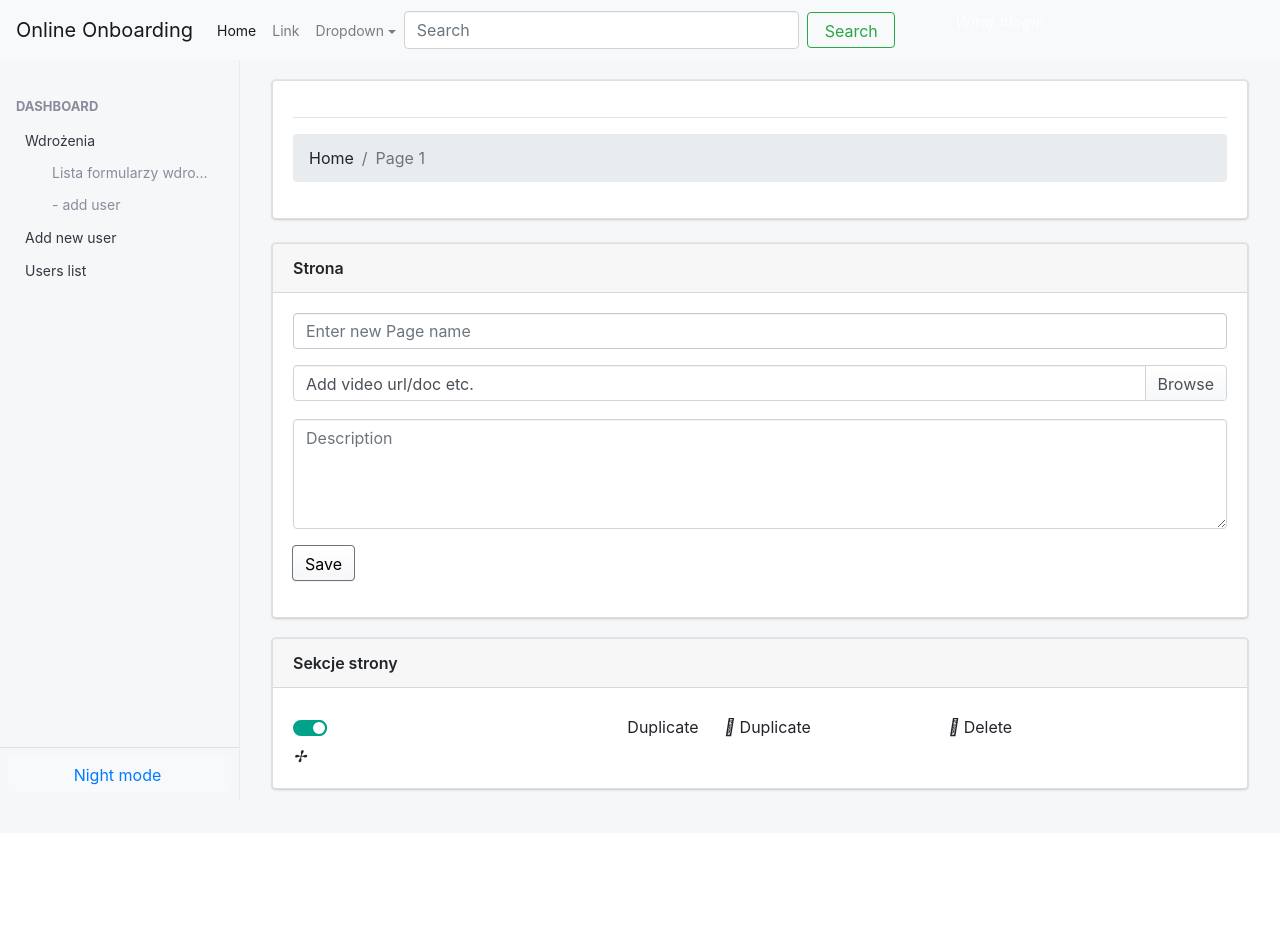
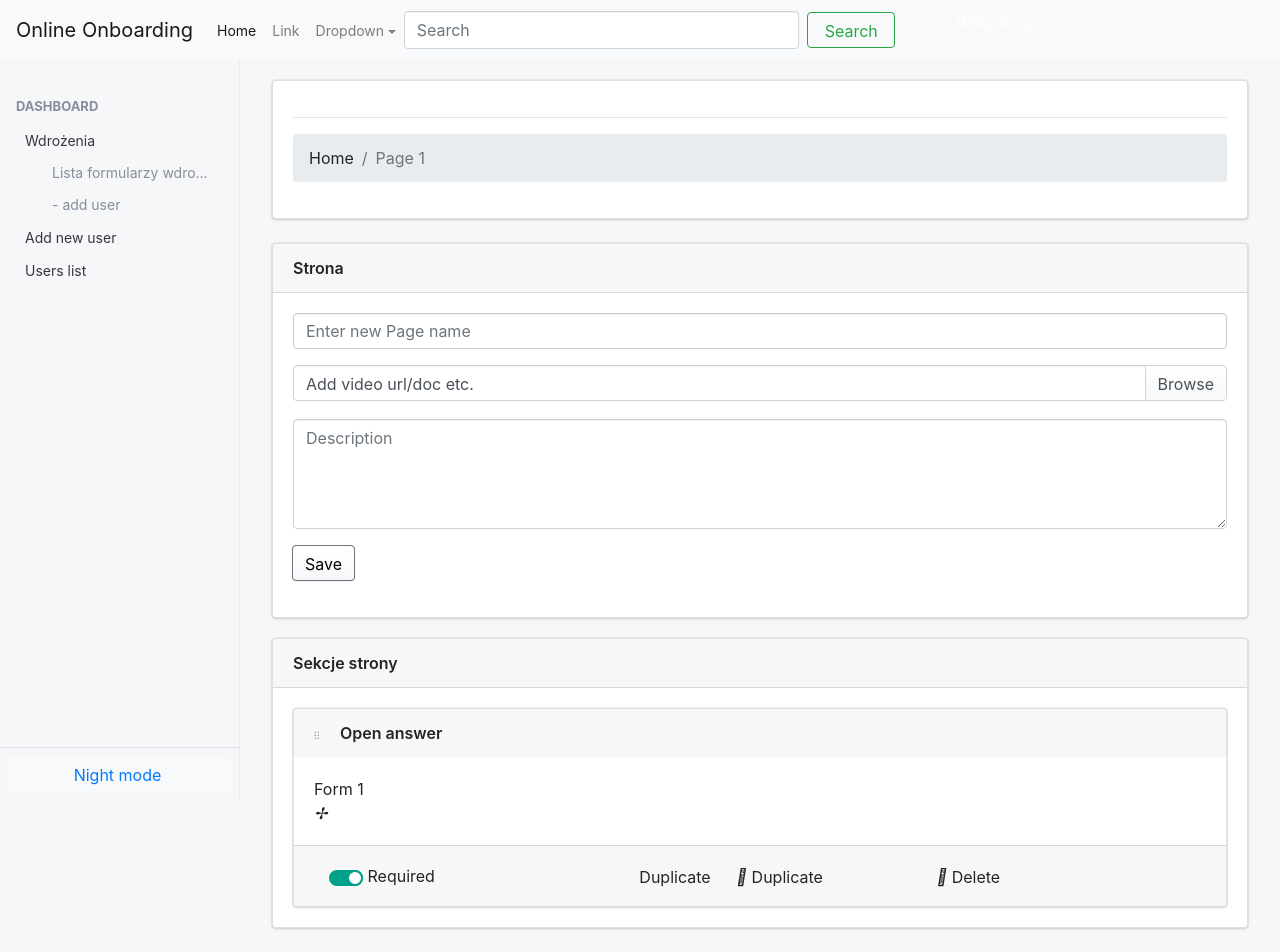
Before and after one commit to binawork/OnboardingFront, a React (Create React App) app: page / in a window 1280 px wide. Shown: the top 952 px of the page. Before the commit the page ends 833 px from the top, so only its background shows below. Built offline with nearby package versions, Linux system fonts and the light colour scheme.

Commit message:
Create open answer form component and import it to page for editing forms

```diff
--- /dev/null
+++ b/src/Components/FormOpenAnswer.js
@@ -0,0 +1,37 @@
+import React from "react";
+
+import "../static/looper/stylesheets/theme.min.css";
+//import "../static/looper/stylesheets/theme-dark.min.css";
+//import "../static/looper/vendor/fontawesome/all.min.css";
+
+import Switcher from "./Switcher"
+
+function FormOpenAnswer() {
+
+    return(
+      <div className="task-issue">
+          <div className="card">
+              <div className="card-header"><span className="drag-indicator"></span> Open answer</div>
+              <div className="card-body">
+                  Form 1<br /><i className="fa fa-arrows">&#10018;</i>
+              </div>
+              <div className="card-footer align-items-center">
+
+                  <div className="col">
+                      <Switcher /> Required {/* form placeholder */}
+                  </div>
+                  <div className="col">
+                      <a className="btn" href="#"><i className="fa fa-clone fa-lg"> </i> Duplicate</a>
+                      <a className="btn" href="#"><i className="fa fa-files-o fa-lg">&#61637;</i> Duplicate</a>
+                  </div>
+                  <div className="col">
+                      <a className="btn" href="#"><i className="fa fa-trash-o fa-lg">&#61944;</i> Delete</a>
+                  </div>
+              </div>
+
+          </div>
+      </div>
+    )
+}
+
+export default FormOpenAnswer;
--- a/src/Components/FormsEditPage.js
+++ b/src/Components/FormsEditPage.js
@@ -5,9 +5,9 @@ import "../static/looper/stylesheets/theme.min.css";
 //import "../static/looper/vendor/fontawesome/all.min.css";
 
 import Navbar from "../Components/Navbar";
-import Switcher from "./Switcher"
 import LeftMenu from "./LeftMenu";
-import PageAddressBar from "./PageAddressBar"
+import PageAddressBar from "./PageAddressBar";
+import FormOpenAnswer from "./FormOpenAnswer";
 
 function FormsEditPage() {
 
@@ -18,7 +18,7 @@ function FormsEditPage() {
     		</header>
     		<LeftMenu /> {/* placeholder */}
     		<main className="app-main">
-				<div className="wrapper"><div className="page">
+				<div className="wrapper"><div className="page has-sidebar">
 					<div className="page-inner">
 						<PageAddressBar page = { "Page 1" } /> {/* placeholder */}
 
@@ -59,21 +59,7 @@ function FormsEditPage() {
     							Sekcje strony
     							</div>
     							<div className="card-body">
-    								<div className="row align-items-center">
-
-    									<div className="col">
-    										<Switcher />
-    									</div>
-    									<div className="col">
-    										<a className="btn" href="#"><i className="fa fa-clone fa-lg"> </i> Duplicate</a>
-    										<a className="btn" href="#"><i className="fa fa-files-o fa-lg">&#61637;</i> Duplicate</a>
-    									</div>
-
-    									<div className="col">
-    										<a className="btn" href="#"><i className="fa fa-trash-o fa-lg">&#61944;</i> Delete</a>
-    									</div>
-    								</div>
-								<i className="fa fa-arrows">&#10018;</i>
+    								<FormOpenAnswer /> {/* placeholder */}
     							</div>
     						</div>
     					</div>
```
